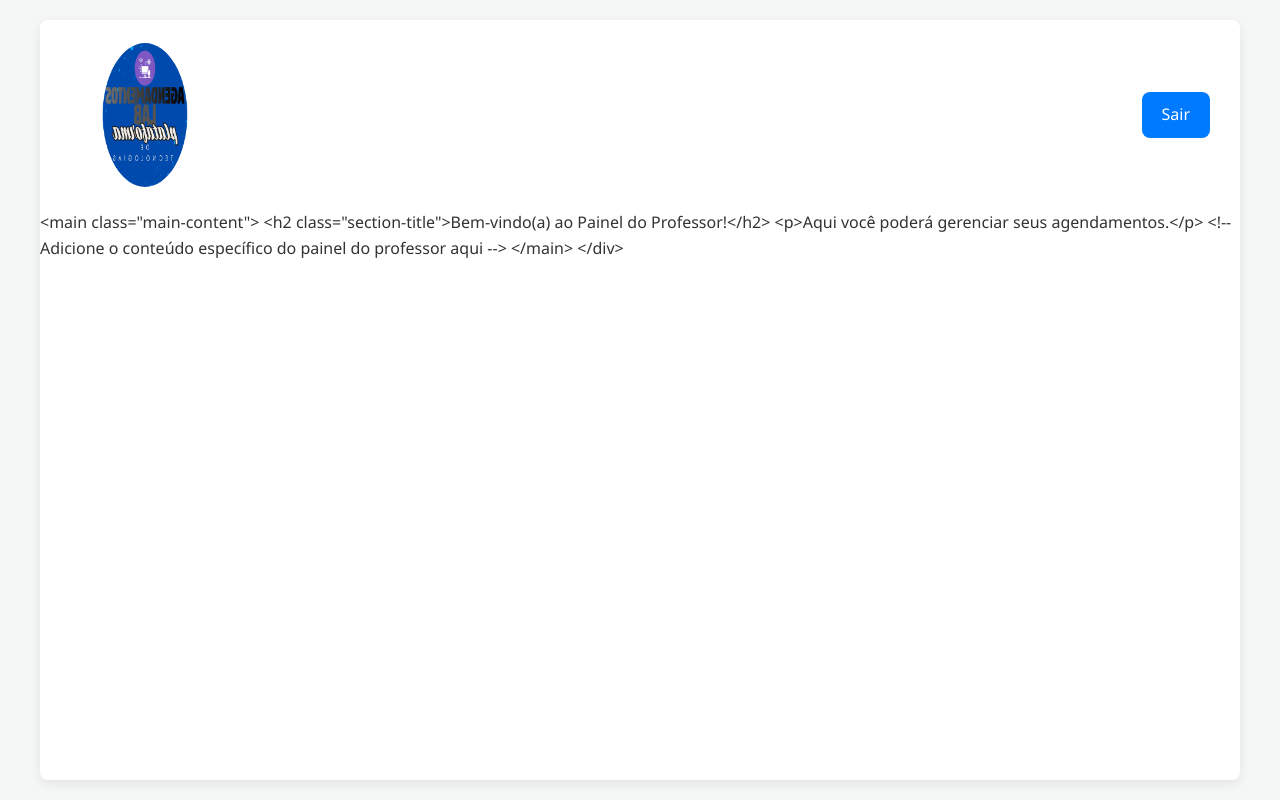
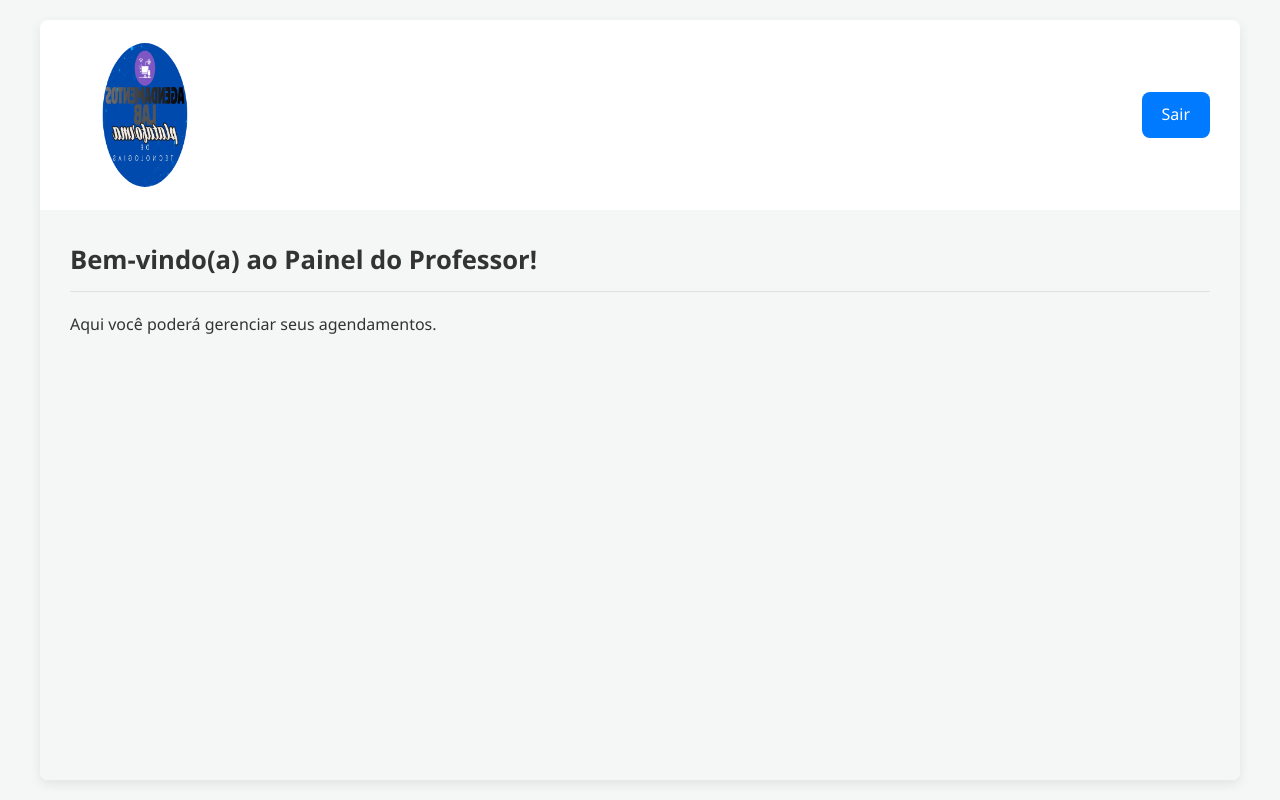
Before and after one commit to FelipeMarques-bot/Agendamentos_Lab, a Flask app: page /professor_panel in a window 1280 px wide. Run offline with Flask 3, Linux system fonts and the light colour scheme; the visitor is signed in with stand-in values (Sample User, id 1); data that the repository does not hold is empty.

Commit message:
Fix HTML encoding and update professor panel content

```diff
--- a/templates/professor.html
+++ b/templates/professor.html
@@ -11,6 +11,7 @@
     <div class="container">
         <header class="header">
             <div class="header-left">
+                <!-- A logo aqui usará a logo configurada na escola, se houver, ou a padrão -->
                 <img src="{{ logo_url }}" alt="Logo da Escola" class="header-logo">
                 <h1 class="app-title">Agendamentos Lab</h1>
             </div>
@@ -19,11 +20,13 @@
                 <a href="{{ url_for('logout') }}" class="btn btn-secondary">Sair</a>
             </div>
         </header>
-    &lt;main class="main-content"&gt;
-        &lt;h2 class="section-title"&gt;Bem-vindo(a) ao Painel do Professor!&lt;/h2&gt;
-        &lt;p&gt;Aqui você poderá gerenciar seus agendamentos.&lt;/p&gt;
-        &lt;!-- Adicione o conteúdo específico do painel do professor aqui --&gt;
-    &lt;/main&gt;
-&lt;/div&gt;
+
+        <main class="main-content">
+            <h2 class="section-title">Bem-vindo(a) ao Painel do Professor!</h2>
+            <p>Aqui você poderá gerenciar seus agendamentos.</p>
+            <!-- Você pode adicionar o conteúdo específico do painel do professor aqui -->
+            <!-- Por exemplo, uma tabela de agendamentos ou um formulário para criar novos -->
+        </main>
+    </div>
 </body>
 </html>
```
